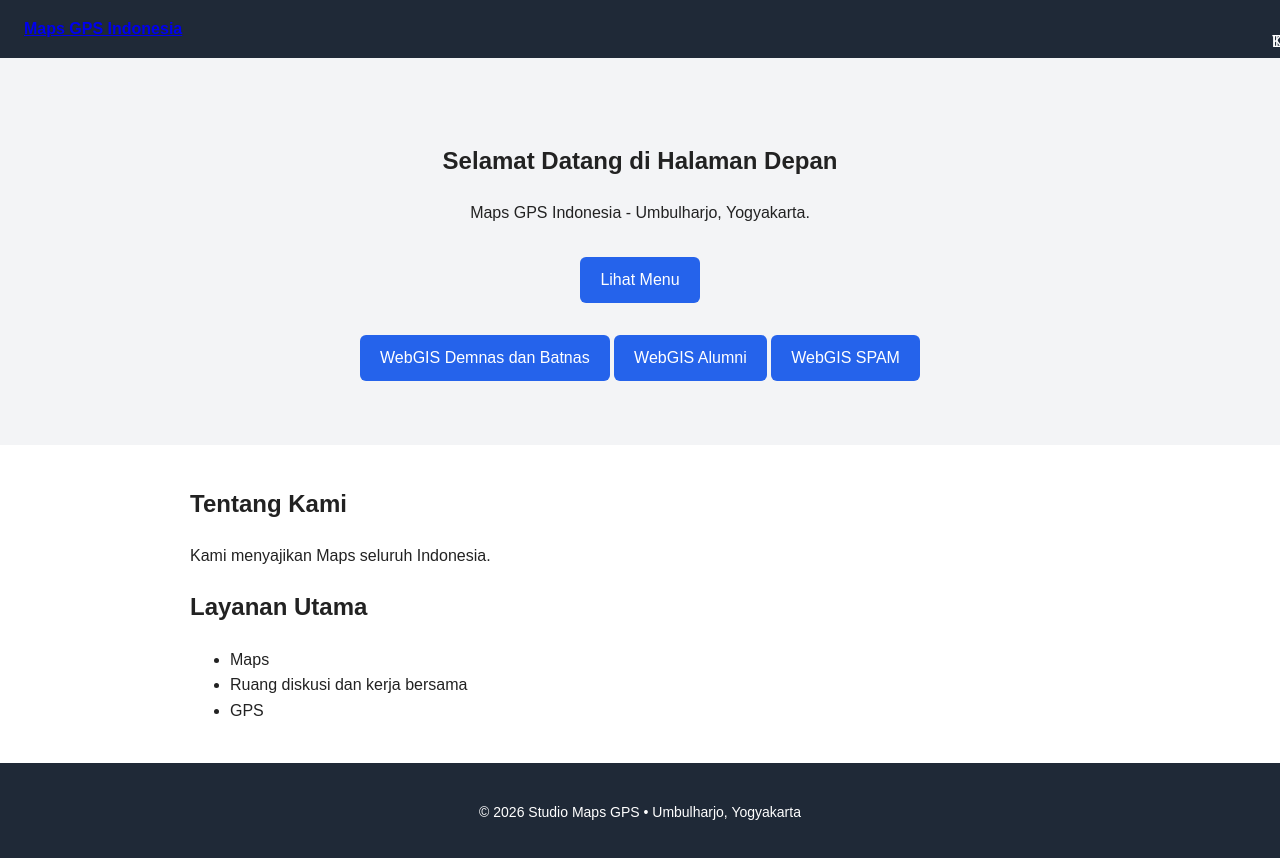
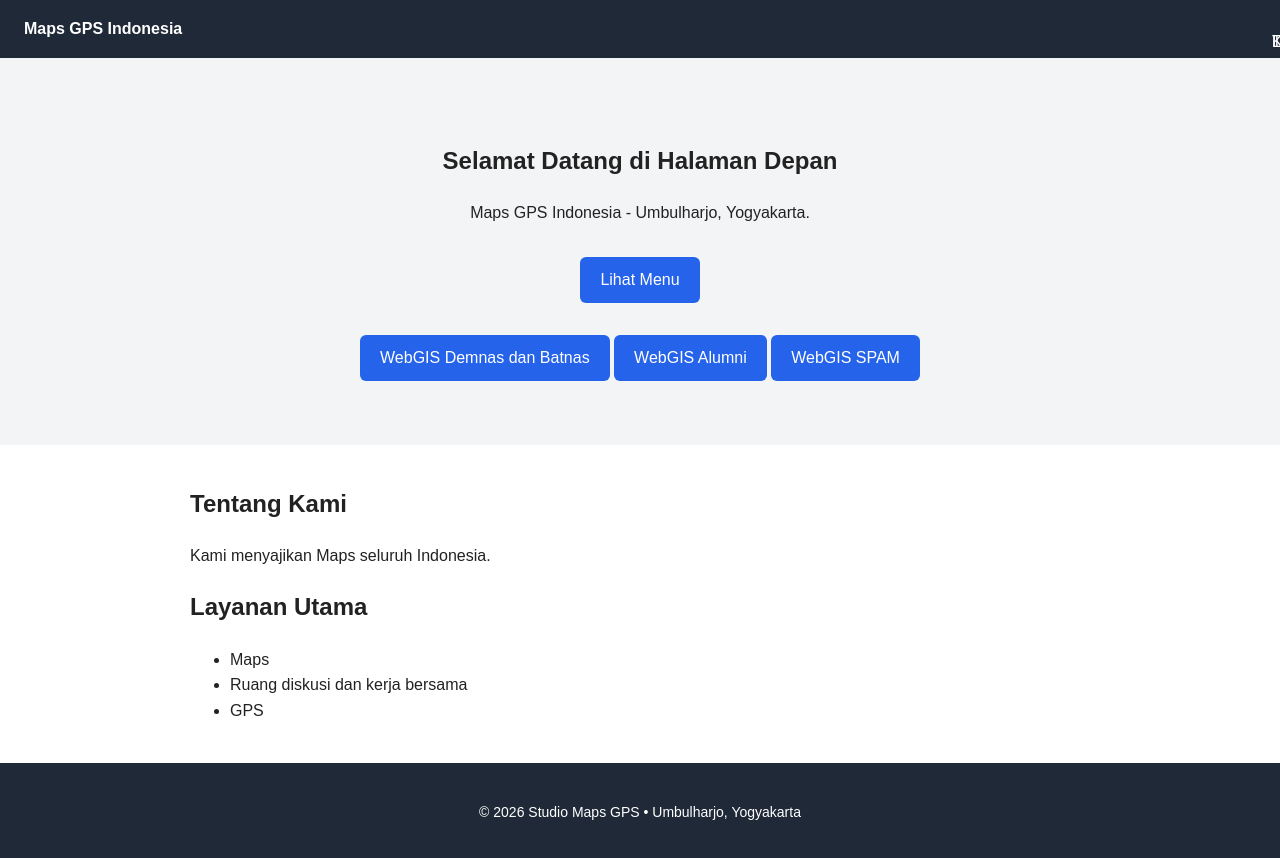
Before and after one commit to mapsgps/mapsgps, a plain HTML site: page index.html in a window 1280 px wide. Drawn offline with Linux system fonts and the light colour scheme.

Commit message:
Remove link tags from header text

```diff
--- a/index.html
+++ b/index.html
@@ -55,7 +55,7 @@
 </head>
 <body>
   <header>
-    <strong><a href="#">Maps GPS Indonesia</a></strong>
+    <strong>Maps GPS Indonesia</strong>
     <nav>
       <a href="#tentang">Tentang</a>
       <a href="#layanan">Layanan</a>
```
